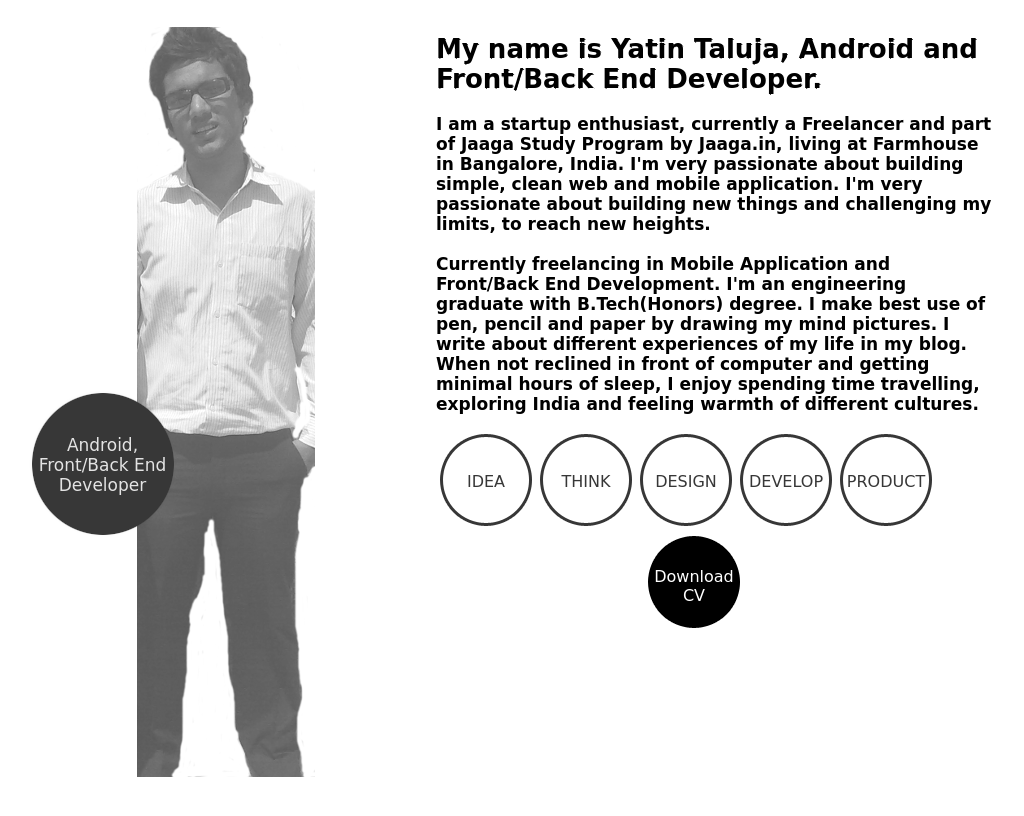
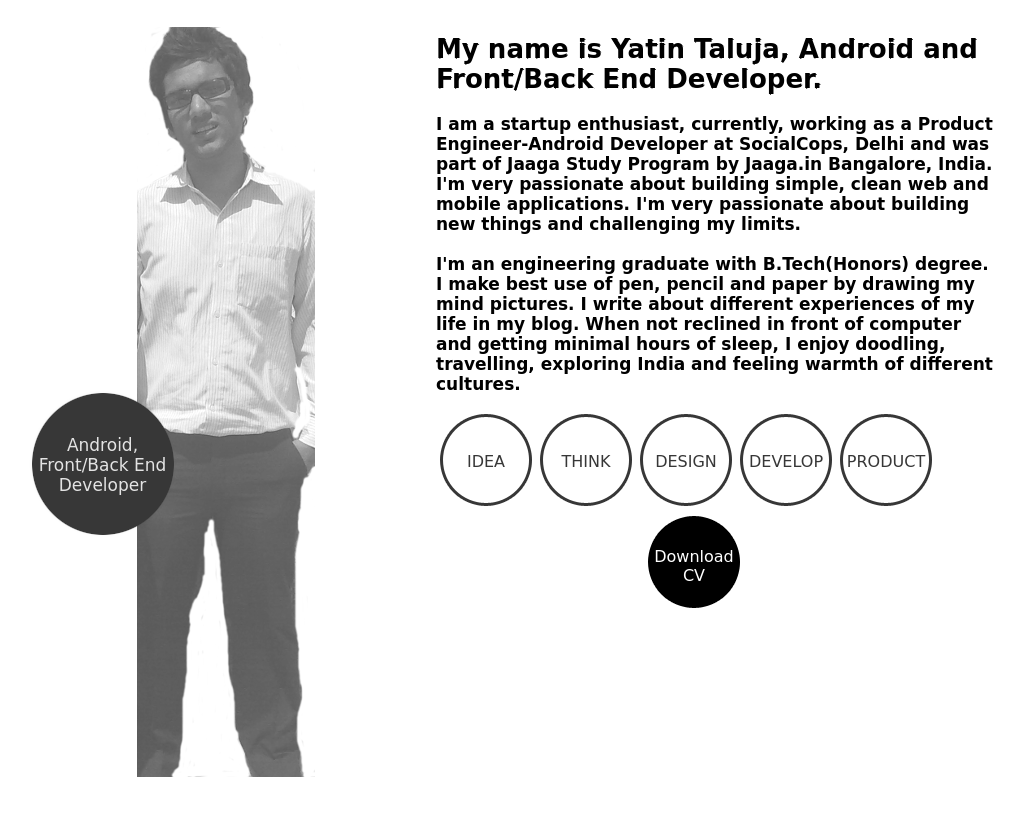
Before and after one commit to yatintaluja/yatintaluja.github.io, a plain HTML site: page index.html in a window 1280 px wide. Shown: the part 1333-2149 px from the top of the page, without its empty margins (134-1158 px from the left). Drawn offline with Linux system fonts and the light colour scheme; a web font is replaced by a local one.

Commit message:
Update index.html

```diff
--- a/index.html
+++ b/index.html
@@ -107,10 +107,18 @@
 			<div class="right-column">
 				<h1>My name is Yatin Taluja, Android and Front/Back End Developer.</h1>
 				<p>
-					I am a startup enthusiast, currently a Freelancer and part of Jaaga Study Program by Jaaga.in, living at Farmhouse in Bangalore, India. I'm very passionate about building simple, clean web and mobile application. I'm very passionate about building new things and challenging my limits, to reach new heights.
-					<br /><br />
-					Currently freelancing in Mobile Application and Front/Back End Development. I'm an engineering graduate with B.Tech(Honors) degree. I make best use of pen, pencil and paper by drawing my mind pictures. I write about different experiences of my life in my blog. When not reclined in front of computer and getting minimal hours of sleep, I enjoy spending time travelling, exploring India and feeling warmth of different cultures.
+					I am a startup enthusiast, currently, working as a
+					Product Engineer-Android Developer at SocialCops, Delhi and was part of Jaaga Study Program by Jaaga.in Bangalore, India.
+					I'm very passionate about building simple, clean web and mobile applications.
+					I'm very passionate about building new things and challenging my limits.
+				<br /><br />
+					I'm an engineering graduate with B.Tech(Honors) degree.
+					I make best use of pen, pencil and paper by drawing my mind pictures.
+					I write about different experiences of my life in my blog.
+					When not reclined in front of computer and getting minimal hours of sleep,
+					I enjoy doodling, travelling, exploring India and feeling warmth of different cultures.
 			 	</p>
+
 
 
 			 	<div id="skills" class="about">
```
